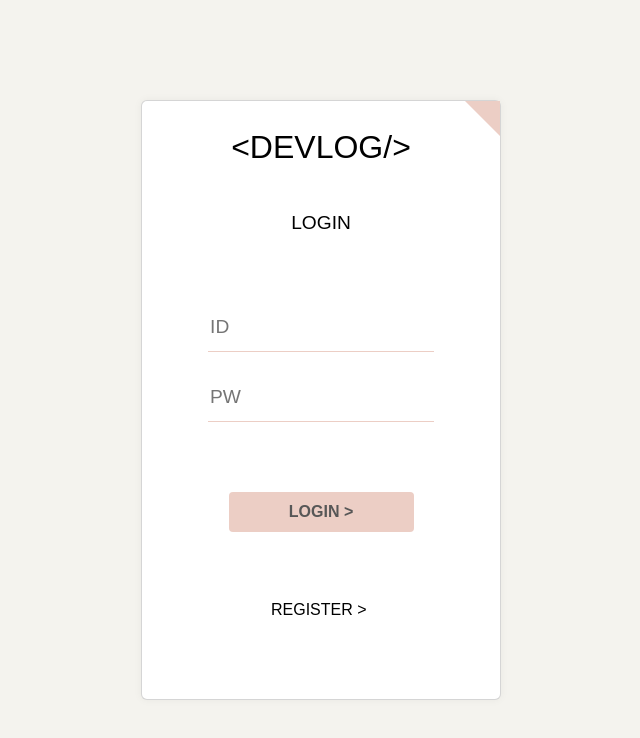
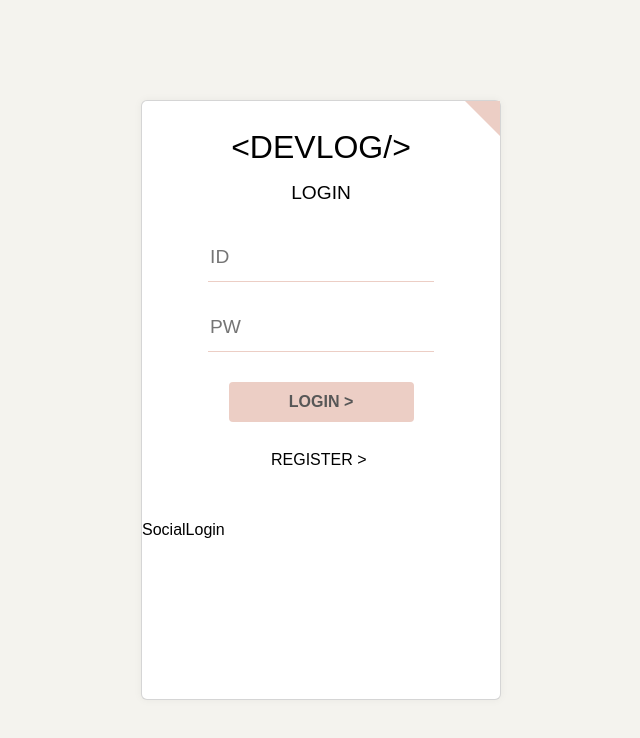
Before and after one commit to nayoung3669/develog-react, a React (Create React App) app: page /login in a window 1280 px wide. Shown: the top 738 px of the page, without its empty margins (319-959 px from the left). Built offline with nearby package versions, Linux system fonts and the light colour scheme; a web font is replaced by a local one.

Commit message:
social login init

```diff
--- a/src/components/auth/AuthForm.js
+++ b/src/components/auth/AuthForm.js
@@ -63,9 +63,9 @@ const AuthForm = ({
 export default AuthForm;
 
 const AuthFormBlock = styled.div`
-  padding: 50px;
+  padding: 20px;
   ${theme.common.flexCenterColumn}
-  gap: 70px;
+  gap: 30px;
 
   .typeText {
     font-size: 1.2rem;
--- a/src/containers/auth/LoginForm.js
+++ b/src/containers/auth/LoginForm.js
@@ -3,6 +3,7 @@ import { useState } from "react";
 import { signin } from "../../api/api";
 import { useDispatch } from "react-redux";
 import { loginSuccess } from "../../redux/modules/user";
+import SocialLogin from "./SocialLogin";
 
 const LoginForm = () => {
   const dispatch = useDispatch();
@@ -32,12 +33,15 @@ const LoginForm = () => {
   };
 
   return (
+    <>
       <AuthForm
         typeName={"login"}
         formData={formData}
         onChange={onChange}
         onSubmit={onSubmit}
       />
+      <SocialLogin />
+    </>
   );
 };
 
--- /dev/null
+++ b/src/containers/auth/SocialLogin.js
@@ -0,0 +1,7 @@
+import React from "react";
+
+const SocialLogin = () => {
+  return <div>SocialLogin</div>;
+};
+
+export default SocialLogin;
```
Lines whose indentation alone changed are shown as unchanged.
